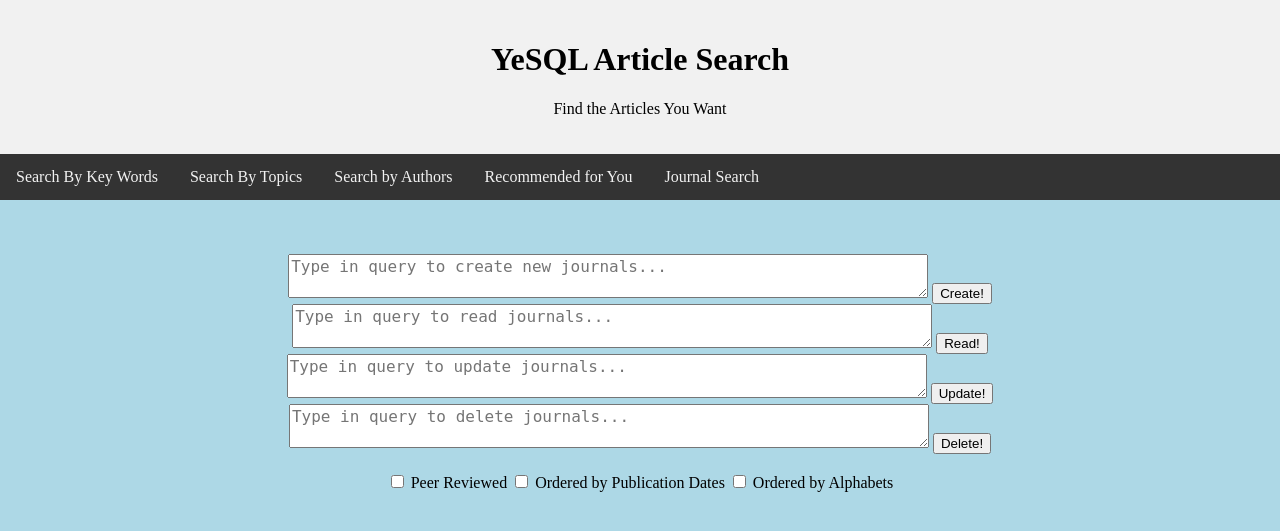
After one commit to Keitokuch/yesql_app, a Flask app: page /journal.html in a window 1280 px wide. The commit adds this page. Shown: the top 531 px of the page. Run offline with Flask 2, Linux system fonts and the light colour scheme.

Commit message:
add static journal page, lame style will be changed later

```diff
--- a/app.py
+++ b/app.py
@@ -14,5 +14,15 @@ def test():
     return render_template('search_result.html')
 
 
+@app.route('/recommend.html')
+def recommend():
+    return render_template('recommend.html')
+
+
+@app.route('/journal.html')
+def toJournal():
+    return render_template('journal.html')
+
+
 if __name__ == '__main__':
     app.run(host='0.0.0.0')
--- a/templates/base.html
+++ b/templates/base.html
@@ -26,6 +26,7 @@
             <a href="topic.html">Search By Topics</a> 	<!-- tentative -->
             <a href="author.html">Search by Authors</a> 	<!-- tentative -->
             <a href="recommend.html">Recommended for You</a>
+            <a href="journal.html">Journal Search</a>
         </div>
 
         {% block content %}
--- /dev/null
+++ b/templates/journal.html
@@ -0,0 +1,38 @@
+<!DOCTYPE html>
+
+{% extends 'base.html' %}
+
+{% block content %}
+    <center>
+        <div style="background-color:lightblue" width = "700">
+
+            <br><br><br>
+
+            <form action="searchResult.html">
+
+                <textarea type="text" name="KeyWord1" placeholder="Type in query to create new journals..." style="width: 50%;font-size:12pt;" ></textarea>
+
+
+                <!-- Key Word 2: <input type="text" name="KeyWord2" value="YeSQL"><br> -->
+
+                <input type="submit" value="Create!">
+                <textarea type="text" name="KeyWord1" placeholder="Type in query to read journals..." style="width: 50%;font-size:12pt;" ></textarea>
+                <input type="submit" value="Read!">
+                <textarea type="text" name="KeyWord1" placeholder="Type in query to update journals..." style="width: 50%;font-size:12pt;" ></textarea>
+                <input type="submit" value="Update!">
+                <textarea type="text" name="KeyWord1" placeholder="Type in query to delete journals..." style="width: 50%;font-size:12pt;" ></textarea>
+                <input type="submit" value="Delete!">
+
+                <br><br>
+
+                <input type="checkbox" name="peerReview" value="Peer Reviewed"> Peer Reviewed
+                <input type="checkbox" name="orderDate" value="orderDate"> Ordered by Publication Dates
+                <input type="checkbox" name="orderA" value="orderA"> Ordered by Alphabets<br>
+
+            </form>
+
+            <br><br>
+
+        </div>
+    </center>
+{% endblock %}
```
Also changed, not shown: 1 other file.
